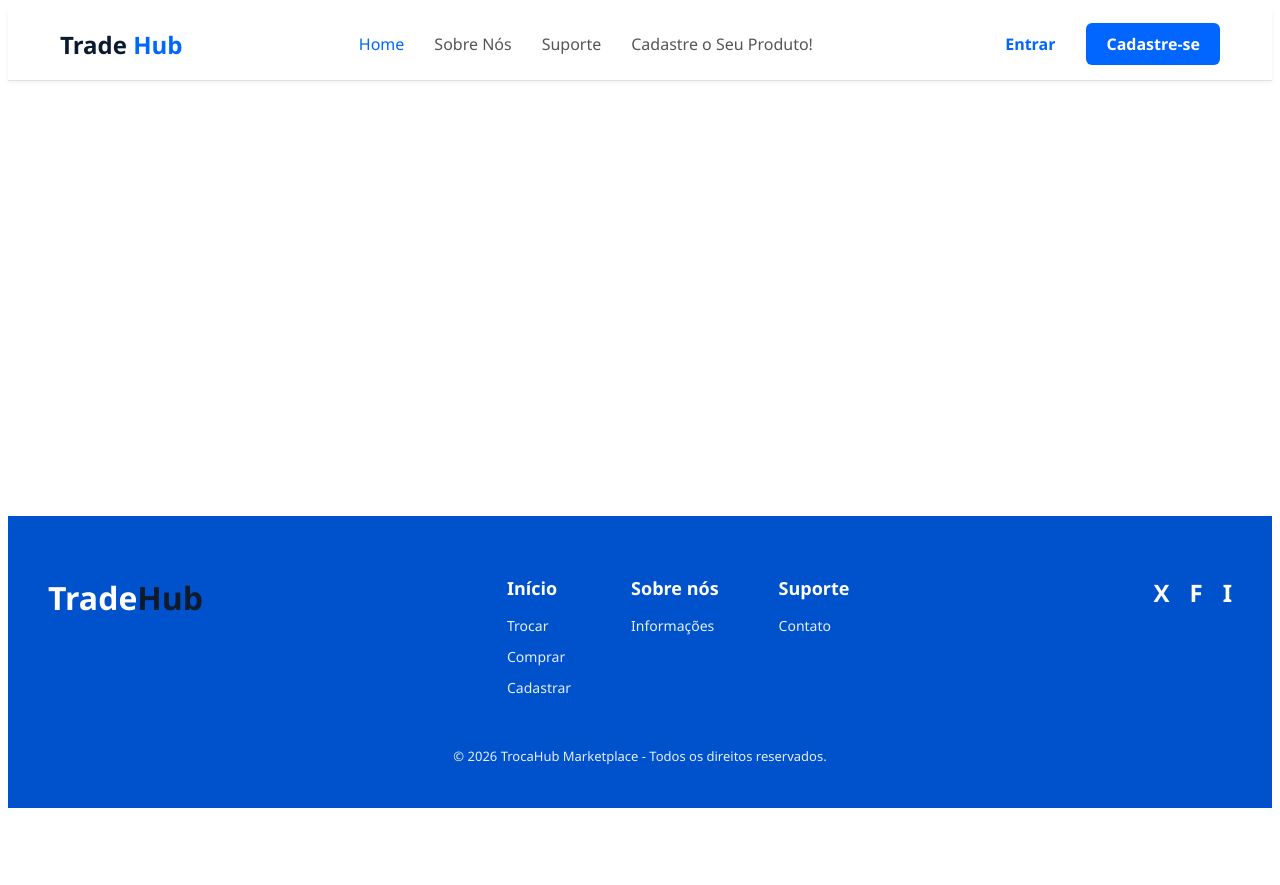
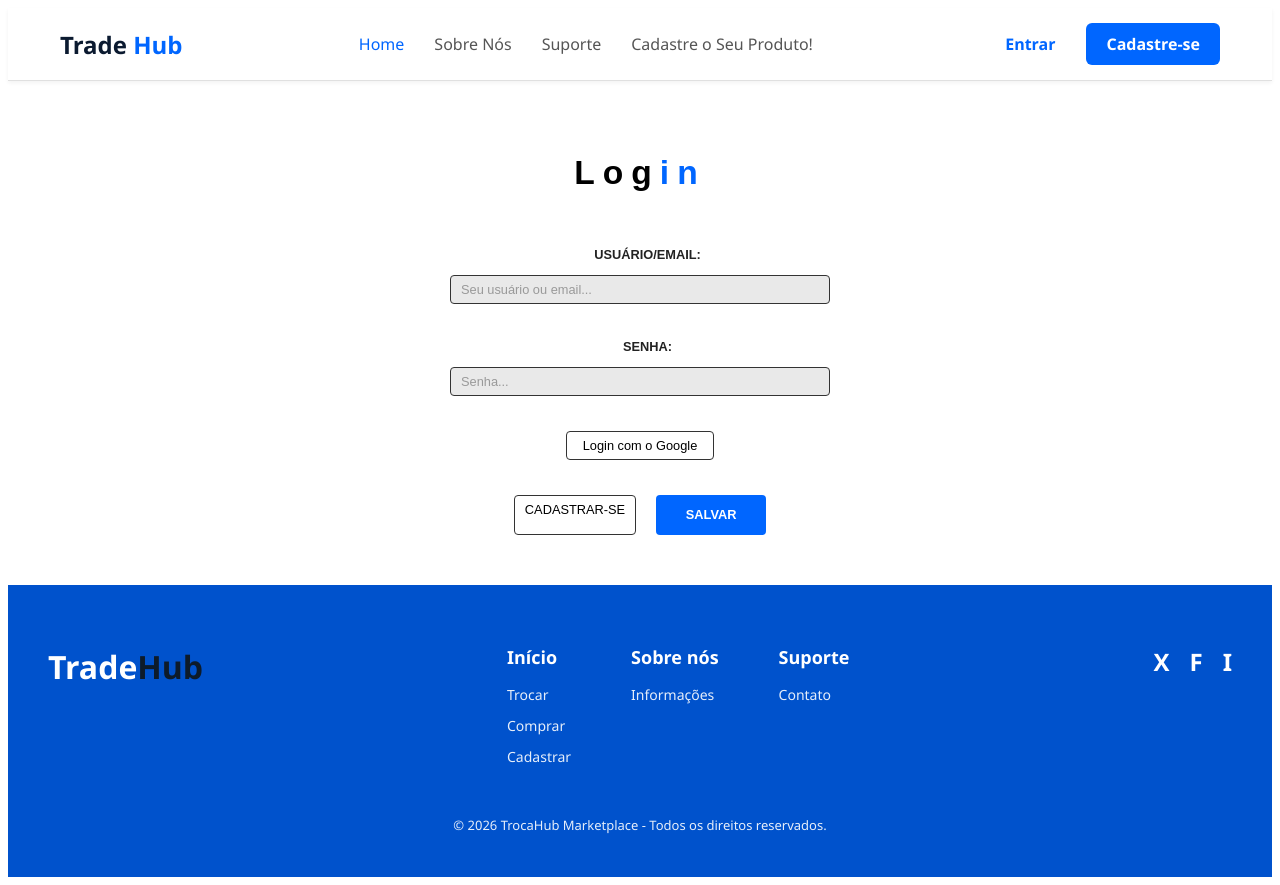
Before and after one commit to Hackathon-Trade-Hub/Trade-hub, a Vue app: page /entrar in a window 1280 px wide. Before the commit the page ends 816 px from the top, so only its background shows below. Built offline with nearby package versions, Linux system fonts and the light colour scheme.

Commit message:
Finalização design

```diff
--- /dev/null
+++ b/src/Views/Cadastrar.vue
@@ -0,0 +1,114 @@
+<template>
+  <div class="pagina-auth">
+    <h1>Cadastrar<span class="azul">-se</span></h1>
+
+    <form @submit.prevent="cadastrar">
+      <div class="campo">
+        <label>USUÁRIO:</label>
+        <input type="text" v-model="usuario" placeholder="Usuário...">
+      </div>
+
+      <div class="campo">
+        <label>EMAIL:</label>
+        <input type="email" v-model="email" placeholder="Email...">
+      </div>
+
+      <div class="campo">
+        <label>SENHA:</label>
+        <input type="password" v-model="senha" placeholder="Senha...">
+      </div>
+
+      <button type="button" class="btn-google">Login com o Google</button>
+
+      <div class="botoes">
+        <button type="submit" class="btn-salvar">SALVAR</button>
+      </div>
+    </form>
+  </div>
+</template>
+
+<script setup>
+import { ref } from 'vue'
+import { useRouter } from 'vue-router'
+import { usuarioCadastrado } from '@/data/usuario.js'
+
+const usuario = ref('')
+const email = ref('')
+const senha = ref('')
+const router = useRouter()
+
+function cadastrar() {
+  usuarioCadastrado.usuario = usuario.value
+  usuarioCadastrado.email = email.value
+  usuarioCadastrado.senha = senha.value
+
+  alert('Cadastro realizado com sucesso!')
+  router.push('/entrar')
+}
+</script>
+
+<style scoped>
+.pagina-auth {
+  max-width: 720px;
+  margin: 0 auto;
+  padding: 50px 20px;
+  text-align: center;
+  font-family: Arial, sans-serif;
+}
+h1 {
+  font-size: 2.1rem;
+  letter-spacing: 8px;
+  font-weight: 700;
+  margin-bottom: 55px;
+}
+.azul {
+  color: #0066ff;
+}
+.campo {
+  display: flex;
+  align-items: center;
+  justify-content: center;
+  gap: 10px;
+  margin-bottom: 35px;
+}
+.campo label {
+  width: 110px;
+  text-align: center;
+  font-weight: 600;
+  font-size: 0.8rem;
+  margin-bottom: 8px;
+}
+.campo input {
+  flex: 1;
+  max-width: 380px;
+  padding: 6px 10px;
+  border: 1px solid #333;
+  border-radius: 4px;
+  font-size: 0.8rem;
+}
+.btn-google {
+  display: block;
+  margin: 0 auto 35px;
+  padding: 6px 16px;
+  border: 1px solid #333;
+  border-radius: 4px;
+  background: #fff;
+  font-size: 0.8rem;
+  cursor: pointer;
+}
+.botoes {
+  display: flex;
+  justify-content: center;
+}
+.btn-salvar {
+  min-width: 110px;
+  padding: 6px 10px;
+  border: none;
+  border-radius: 4px;
+  background: #0066ff;
+  color: #fff;
+  font-weight: bold;
+  font-size: 0.8rem;
+  cursor: pointer;
+}
+</style>
--- /dev/null
+++ b/src/Views/Login.vue
@@ -0,0 +1,125 @@
+<template>
+  <div class="pagina-auth">
+    <h1>Log<span class="azul">in</span></h1>
+
+    <form @submit.prevent="entrar">
+      <div class="campo">
+        <label>USUÁRIO/EMAIL:</label>
+        <input type="text" v-model="usuarioOuEmail" placeholder="Seu usuário ou email...">
+      </div>
+
+      <div class="campo">
+        <label>SENHA:</label>
+        <input type="password" v-model="senha" placeholder="Senha...">
+      </div>
+
+      <button type="button" class="btn-google">Login com o Google</button>
+
+      <div class="botoes">
+        <RouterLink to="/registrar" class="btn-cadastrar">CADASTRAR-SE</RouterLink>
+        <button type="submit" class="btn-salvar">SALVAR</button>
+      </div>
+    </form>
+  </div>
+</template>
+
+<script setup>
+import { ref } from 'vue'
+import { useRouter } from 'vue-router'
+import { usuarioCadastrado } from '@/data/usuario.js'
+
+const usuarioOuEmail = ref('')
+const senha = ref('')
+const router = useRouter()
+
+function entrar() {
+  const loginCorreto =
+    usuarioCadastrado.usuario !== '' &&
+    (usuarioOuEmail.value === usuarioCadastrado.usuario || usuarioOuEmail.value === usuarioCadastrado.email) &&
+    senha.value === usuarioCadastrado.senha
+
+  if (loginCorreto) {
+    alert('Login realizado com sucesso!')
+    router.push('/')
+  } else {
+    alert('Usuário/email ou senha incorretos!')
+  }
+}
+</script>
+
+<style scoped>
+.pagina-auth {
+  max-width: 720px;
+  margin: 0 auto;
+  padding: 50px 20px;
+  text-align: center;
+  font-family: Arial, sans-serif;
+}
+h1 {
+  font-size: 2.1rem;
+  letter-spacing: 8px;
+  font-weight: 700;
+  margin-bottom: 55px;
+}
+.azul {
+  color: #0066ff;
+}
+.campo {
+  display: flex;
+  flex-direction: column;
+  align-items: center;
+  margin-bottom: 35px;
+}
+
+.campo label {
+  width: auto;
+  text-align: center;
+  font-weight: 600;
+  font-size: 0.8rem;
+  margin-bottom: 8px;
+}
+.campo input {
+  flex: 1;
+  max-width: 380px;
+  padding: 6px 10px;
+  border: 1px solid #333;
+  border-radius: 4px;
+  font-size: 0.8rem;
+}
+.btn-google {
+  display: block;
+  margin: 0 auto 35px;
+  padding: 6px 16px;
+  border: 1px solid #333;
+  border-radius: 4px;
+  background: #fff;
+  font-size: 0.8rem;
+  cursor: pointer;
+}
+.botoes {
+  display: flex;
+  justify-content: center;
+  gap: 20px;
+}
+.btn-cadastrar,
+.btn-salvar {
+  min-width: 110px;
+  padding: 6px 10px;
+  border-radius: 4px;
+  font-size: 0.8rem;
+  cursor: pointer;
+  text-align: center;
+}
+.btn-cadastrar {
+  border: 1px solid #333;
+  background: #fff;
+  color: #000;
+  text-decoration: none;
+}
+.btn-salvar {
+  border: none;
+  background: #0066ff;
+  color: #fff;
+  font-weight: bold;
+}
+</style>
--- /dev/null
+++ b/src/data/usuario.js
@@ -0,0 +1,6 @@
+
+export let usuarioCadastrado = {
+  usuario: '',
+  email: '',
+  senha: ''
+}
--- a/src/router/index.js
+++ b/src/router/index.js
@@ -2,6 +2,8 @@ import { createRouter, createWebHistory } from 'vue-router'
 import HomeView from '@/Views/HomeView.vue'
 import CadProduto from '@/Views/CadProduto.vue'
 import EditPerf from '@/Views/EditarPerfil.vue'
+import Login from '@/Views/Login.vue'
+import Cadastrar from '@/Views/Cadastrar.vue'
 const router = createRouter({
   history: createWebHistory(import.meta.env.BASE_URL),
   routes: [
@@ -20,6 +22,16 @@ const router = createRouter({
       name: 'editPerf',
       component: EditPerf
     },
+    {
+      path: '/entrar',
+      name: 'login',
+      component: Login
+    },
+    {
+      path: '/registrar',
+      name: 'cadastrar',
+      component: Cadastrar
+    },
   ]
 
 })
```
